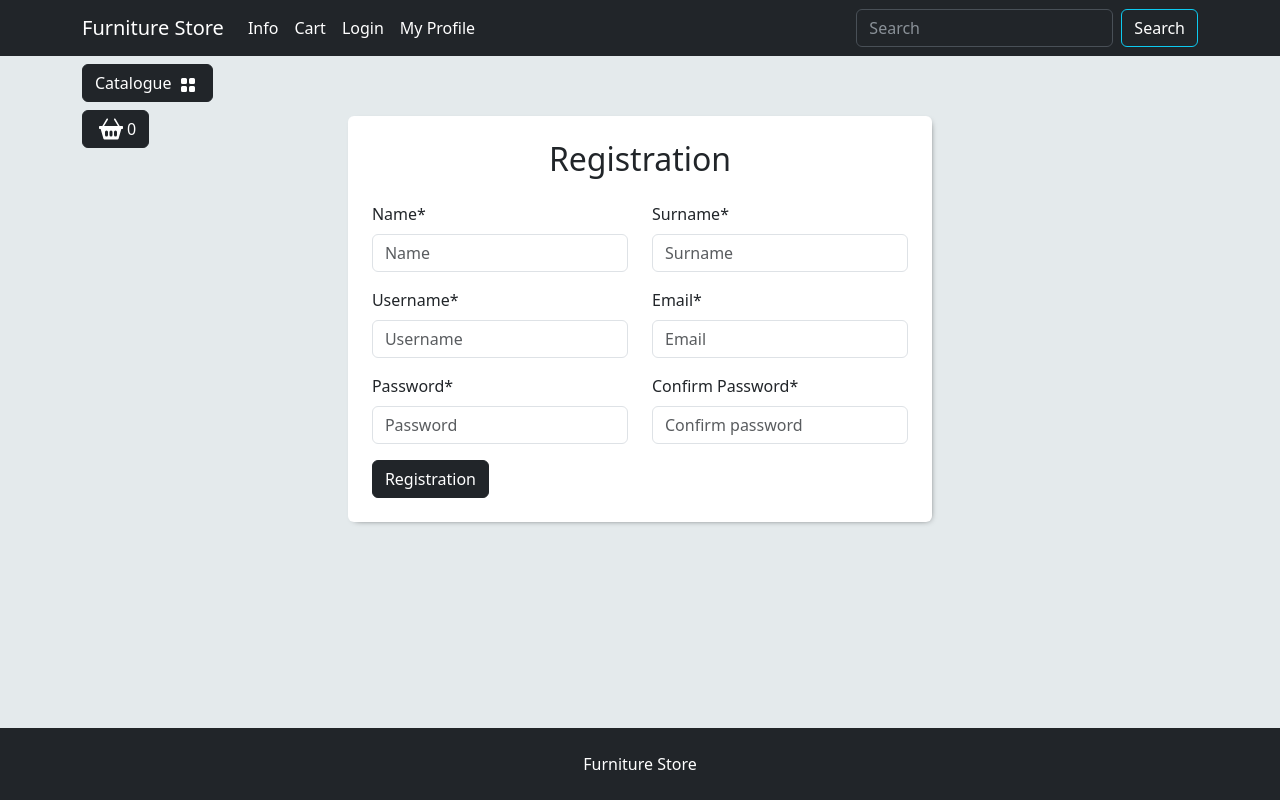
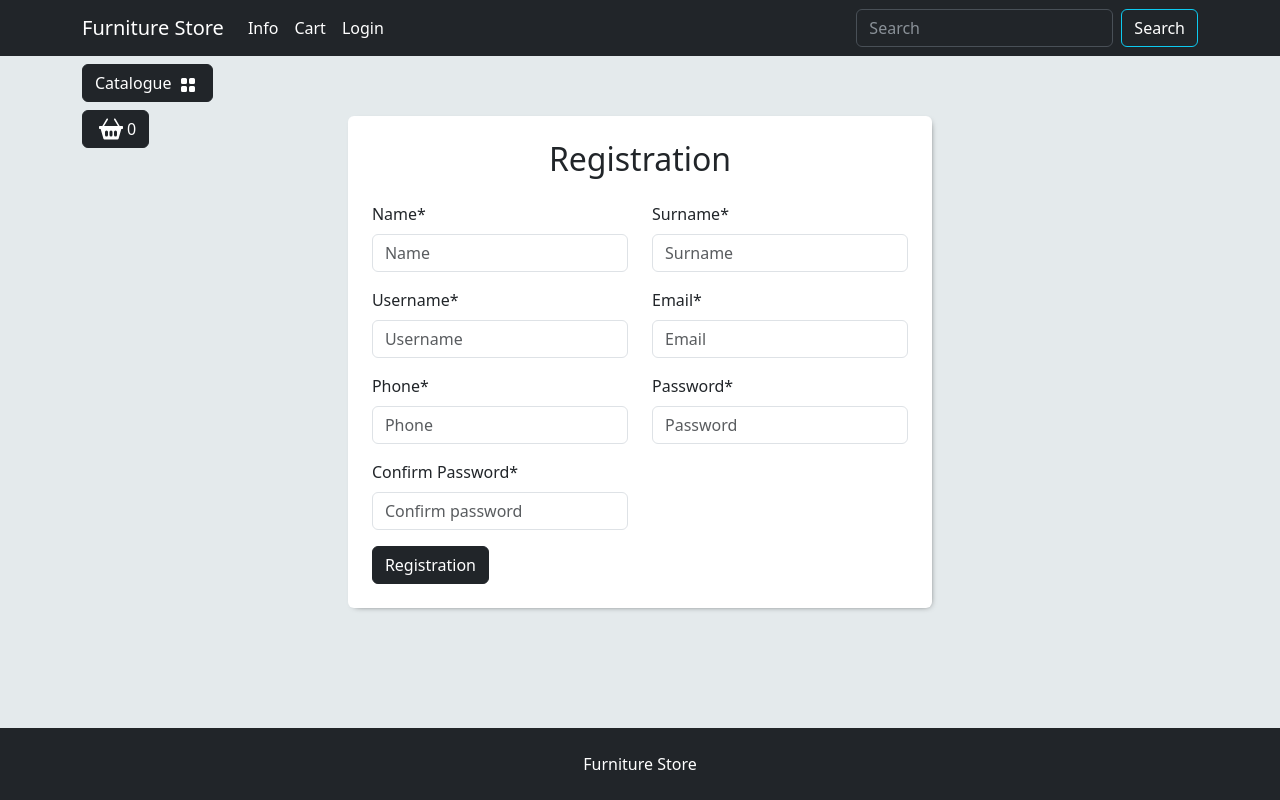
Before and after one commit to ruslansymonenko/furniture-store, a Django app: page /user/registration/ in a window 1280 px wide. Run offline with Django 5.2, Linux system fonts and the light colour scheme; data comes from the database, SQL or seed files in the repository; some libraries are stand-ins or nearby versions.

Commit message:
registration and logout

```diff
--- a/common/templates/includes/header.html
+++ b/common/templates/includes/header.html
@@ -21,9 +21,11 @@
                     <li class="nav-item">
                         <a class="nav-link  text-white" href="carts/cart.html">Cart</a>
                     </li>
+                    {% if not user.is_authenticated %}
                         <li class="nav-item">
                         <a class="nav-link  text-white" href="{% url 'user:login' %}">Login</a>
                         </li>
+                    {% else %}
                         <li class="nav-item dropdown ">
                             <a class="nav-link dropdown-toggle text-white" href="#" role="button"
                                 data-bs-toggle="dropdown" aria-expanded="false">
@@ -33,13 +35,18 @@
                                 <li><a class="dropdown-item  text-white" href="carts/cart.html">Cart</a></li>
                                 <li><a class="dropdown-item  text-white" href="{% url 'user:profile' %}">Profile</a>
                                 </li>
+                                {% if user.is_admin or user.is_staff %}
                                     <li><a class="dropdown-item  text-white" href="{% url 'admin:index' %}">Admin</a></li>
+                                {% endif %}
                                 <li>
                                     <hr class="dropdown-divider">
                                 </li>
                                 <li><a class="dropdown-item  text-white" href="{% url 'user:logout' %}">Log out</a></li>
                             </ul>
                         </li>
+                    {% endif %}
+
+
                 </ul>
                 <form class="d-flex" role="search" action="{% url 'goods:search' %}" method="get">
                     <input class="form-control me-2" type="search" name="q" placeholder="Search" aria-label="Search">
--- a/user/forms.py
+++ b/user/forms.py
@@ -1,15 +1,26 @@
 from django import forms
-from django.contrib.auth.forms import AuthenticationForm
+from django.contrib.auth.forms import AuthenticationForm, UserCreationForm
 
 from user.models import User
 
 class UserLoginForm(AuthenticationForm):
-    # username = forms.CharField(label='User Name', widget=forms.TextInput(attrs={'class': 'form-control', 'placeholder': 'Username'}))
-    # password = forms.CharField(label='Password', widget=forms.PasswordInput(attrs={'class': 'form-control', 'placeholder': 'Password'}))
-
     username = forms.CharField()
     password = forms.CharField()
 
     class Meta:
         model = User
         fields = ('username', 'password')
+
+
+class UserRegistrationForm(UserCreationForm):
+    class Meta():
+        model = User
+        fields = ('first_name', 'last_name', 'username', 'email', 'phone', 'password1', 'password2')
+
+        first_name = forms.CharField()
+        last_name = forms.CharField()
+        username = forms.CharField()
+        email = forms.CharField()
+        phone = forms.CharField()
+        password1 = forms.CharField()
+        password2 = forms.CharField()
--- a/user/models.py
+++ b/user/models.py
@@ -3,7 +3,7 @@ from django.db import models
 
 class User(AbstractUser):
     image = models.ImageField(upload_to="users_images/", null=True, blank=True)
-    phone = models.CharField(max_length=11, null=True, blank=True)
+    phone = models.CharField(max_length=25, null=False, blank=False)
 
     class Meta:
         db_table = 'user'
--- a/user/templates/user/registration.html
+++ b/user/templates/user/registration.html
@@ -10,37 +10,63 @@
                         <div class="row justify-content-center">
                             <div class="col-md-9 bg-white p-4 mb-5 mx-2 rounded custom-shadow">
                                 <h2 class="text-center mb-4">Registration</h2>
-                            <form>
+                                <form action="{% url 'user:registration' %}" method="post">
+                                    {% csrf_token %}
                                     <div class="row">
                                         <div class="col-md-6 mb-3">
-                                        <label for="firstName" class="form-label">Name*</label>
-                                        <input type="text" class="form-control" id="firstName"
+                                            <label for="id_first_name" class="form-label">Name*</label>
+                                            <input type="text" class="form-control" id="id_first_name" name="first_name"
                                                 placeholder="Name" required>
+                                            {% if form.first_name.errors %}
+                                                <div class="alert alert-danger alert-dismissible fade show mt-1">{{ form.first_name.errors }}</div>
+                                            {% endif %}
                                         </div>
                                         <div class="col-md-6 mb-3">
-                                        <label for="lastName" class="form-label">Surname*</label>
-                                        <input type="text" class="form-control" id="lastName"
+                                            <label for="id_last_name" class="form-label">Surname*</label>
+                                            <input type="text" class="form-control" id="id_last_name" name="last_name"
                                                 placeholder="Surname" required>
+                                            {% if form.last_name.errors %}
+                                                <div class="alert alert-danger alert-dismissible fade show mt-1">{{ form.last_name.errors }}</div>
+                                            {% endif %}
                                         </div>
                                         <div class="col-md-6 mb-3">
-                                        <label for="username" class="form-label">Username*</label>
-                                        <input type="text" class="form-control" id="username"
+                                            <label for="id_username" class="form-label">Username*</label>
+                                            <input type="text" class="form-control" id="id_username" name="username"
                                                 placeholder="Username" required>
+                                            {% if form.username.errors %}
+                                                <div class="alert alert-danger alert-dismissible fade show mt-1">{{ form.username.errors }}</div>
+                                            {% endif %}
                                         </div>
                                         <div class="col-md-6 mb-3">
-                                        <label for="email" class="form-label">Email*</label>
-                                        <input type="email" class="form-control" id="email"
+                                            <label for="id_email" class="form-label">Email*</label>
+                                            <input type="email" class="form-control" id="id_email" name="email"
                                                 placeholder="Email" required>
+                                            {% if form.email.errors %}
+                                                <div class="alert alert-danger alert-dismissible fade show mt-1">{{ form.email.errors }}</div>
+                                            {% endif %}
                                         </div>
                                         <div class="col-md-6 mb-3">
-                                        <label for="password1" class="form-label">Password*</label>
-                                        <input type="password" class="form-control" id="password1"
-                                            placeholder="Password" required>
+                                            <label for="id_phone" class="form-label">Phone*</label>
+                                            <input type="text" class="form-control" id="id_phone" name="phone" placeholder="Phone">
+                                            {% if form.phone.errors %}
+                                                <div class="alert alert-danger alert-dismissible fade show mt-1">{{ form.phone.errors }}</div>
+                                            {% endif %}
                                         </div>
                                         <div class="col-md-6 mb-3">
-                                        <label for="password2" class="form-label">Confirm Password*</label>
-                                        <input type="password" class="form-control" id="password2"
+                                            <label for="id_password1" class="form-label">Password*</label>
+                                            <input type="password" class="form-control" id="id_password1" name="password1"
+                                                placeholder="Password" required>
+                                            {% if form.password1.errors %}
+                                                <div class="alert alert-danger alert-dismissible fade show mt-1">{{ form.password1.errors }}</div>
+                                            {% endif %}
+                                        </div>
+                                        <div class="col-md-6 mb-3">
+                                            <label for="id_password2" class="form-label">Confirm Password*</label>
+                                            <input type="password" class="form-control" id="id_password2" name="password2"
                                                 placeholder="Confirm password" required>
+                                            {% if form.password2.errors %}
+                                                <div class="alert alert-danger alert-dismissible fade show mt-1">{{ form.password2.errors }}</div>
+                                            {% endif %}
                                         </div>
                                     </div>
                                     <button type="submit"
--- a/user/views.py
+++ b/user/views.py
@@ -1,23 +1,27 @@
 from django.contrib import auth
 from django.http import HttpResponseRedirect
-from django.shortcuts import render
+from django.shortcuts import render, redirect
 from django.urls import reverse
 from django.views.decorators.csrf import csrf_exempt
 
-from user.forms import UserLoginForm
+from user.forms import UserLoginForm, UserRegistrationForm
+
 
 @csrf_exempt
 def login(request):
-    form = UserLoginForm(data= request.POST)
+    if request.method == 'POST':
+        form = UserLoginForm(data=request.POST)
 
-    if form.is_valid():
-        username = form.cleaned_data['username']
-        password = form.cleaned_data['password']
-        user = auth.authenticate(username=username, password=password)
+        if form.is_valid():
+            username = form.cleaned_data['username']
+            password = form.cleaned_data['password']
+            user = auth.authenticate(username=username, password=password)
 
-        if user:
-            auth.login(request, user)
-            return HttpResponseRedirect(reverse('main:home'))
+            if user:
+                auth.login(request, user)
+                return HttpResponseRedirect(reverse('main:home'))
+    else:
+        form = UserLoginForm()
 
     context = {
         'title': 'Login',
@@ -27,8 +31,22 @@ def login(request):
     return render(request, 'user/login.html', context)
 
 def registration(request):
+    if request.method == 'POST':
+        form = UserRegistrationForm(data=request.POST)
+
+        if form.is_valid():
+            form.save()
+            user = form.instance
+            auth.login(request, user)
+
+            return HttpResponseRedirect(reverse('main:home'))
+
+    else:
+        form = UserRegistrationForm()
+
     context = {
         'title': 'registration',
+        'form': form,
     }
 
     return render(request, 'user/registration.html', context)
@@ -41,4 +59,5 @@ def profile(request):
     return render(request, 'user/profile.html', context)
 
 def logout(request):
-    return render(request, '')
+    auth.logout(request)
+    return redirect(reverse('main:home'))
```
Also changed, not shown: user/migrations/0002_alter_user_phone.py (added), user/migrations/0003_alter_user_phone.py (added). Lines whose indentation alone changed are shown as unchanged.
